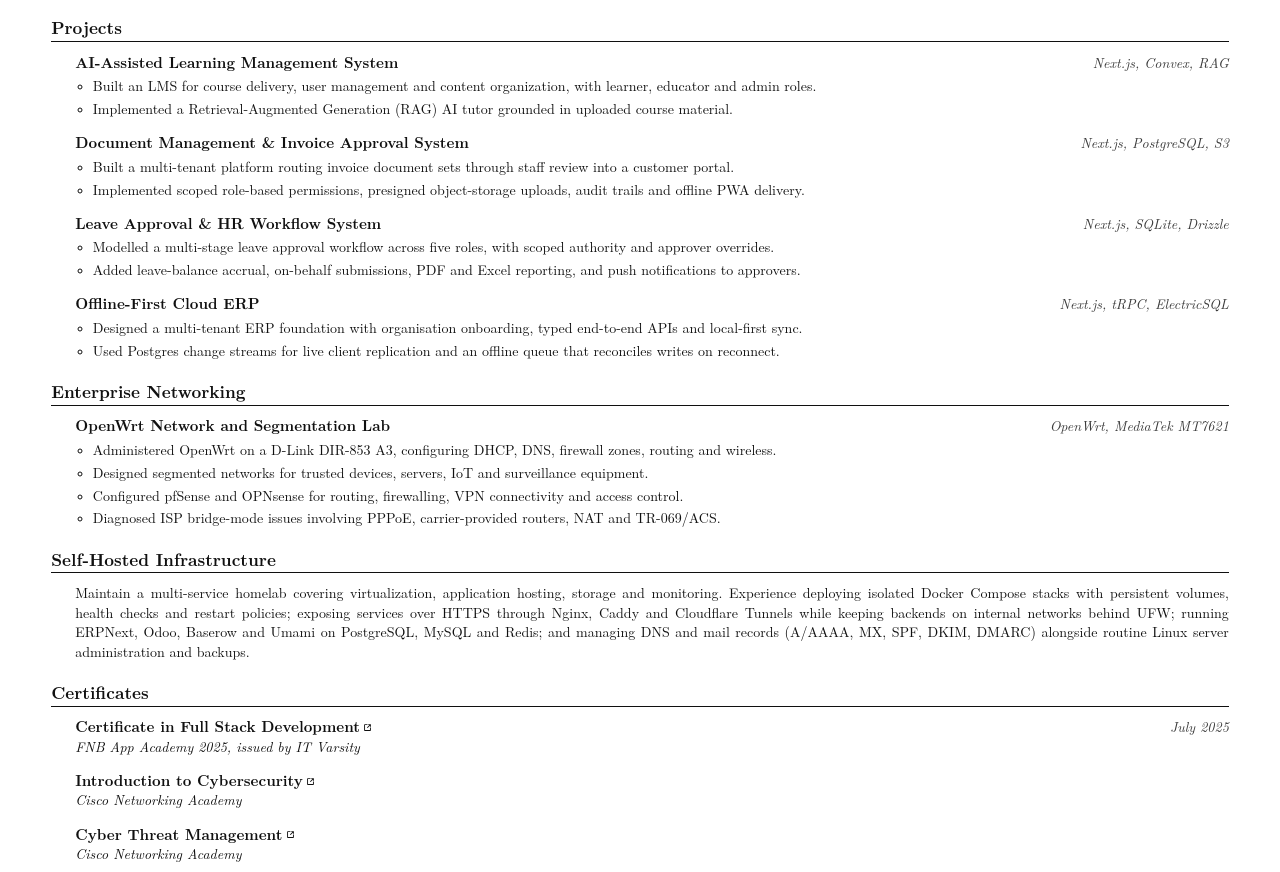
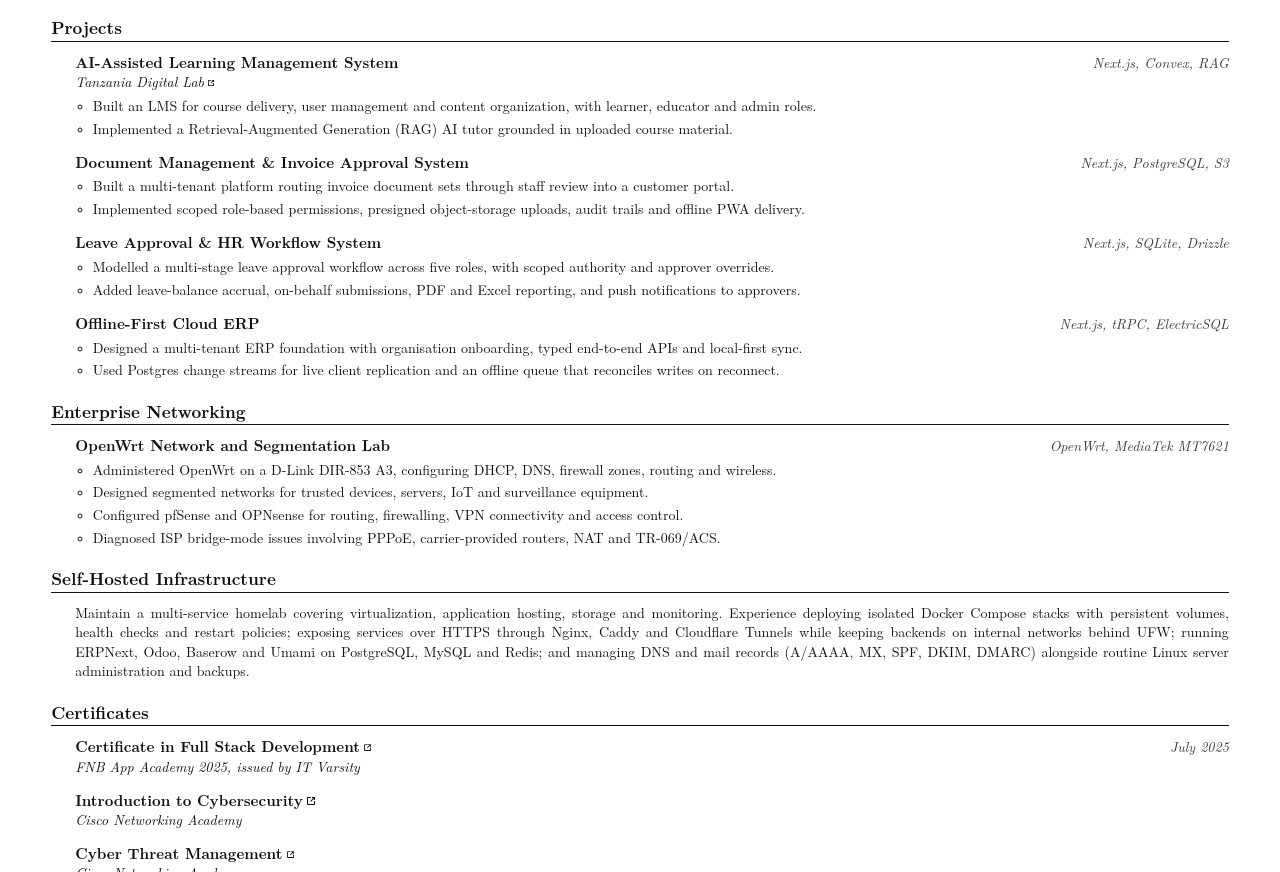
Before and after one commit to ebrahimHakimuddin/Resume-CV, a website: page index.html in a window 1280 px wide. Shown: the part 1174-2046 px from the top of the page. Drawn offline with Linux system fonts and the light colour scheme.

Commit message:
Credit Tanzania Digital Lab on the AI-assisted LMS project
The LMS was built for dlab.or.tz; name and link the organisation on the
entry rather than leaving it abstracted. Entry sub-lines now inherit the
document ink colour so the organisation reads as text, with the trailing
glyph marking it as a link.

```diff
--- a/index.html
+++ b/index.html
@@ -385,6 +385,10 @@
                     <h3 class="entry-title">AI-Assisted Learning Management System</h3>
                     <span class="entry-meta">Next.js, Convex, RAG</span>
                 </div>
+                <div class="entry-row">
+                    <span class="entry-sub"><a class="ext" href="https://dlab.or.tz/">Tanzania Digital
+                            Lab</a></span>
+                </div>
                 <ul>
                     <li>Built an LMS for course delivery, user management and content organization, with learner, educator and admin roles.</li>
                     <li>Implemented a Retrieval-Augmented Generation (RAG) AI tutor grounded in uploaded course material.</li>
--- a/resume.css
+++ b/resume.css
@@ -100,6 +100,7 @@ a:focus-visible {
 /* Entry titles and location metadata read as document text; the trailing
    glyph is what marks them as links (as in the reference document). */
 .entry-title a,
+.entry-sub a,
 .entry-meta a {
     color: inherit;
 }
```
